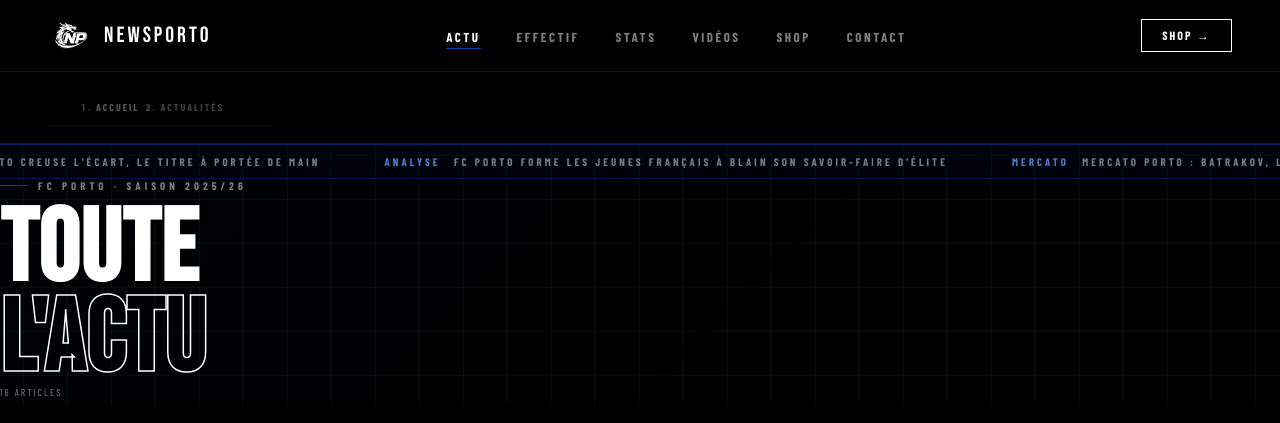
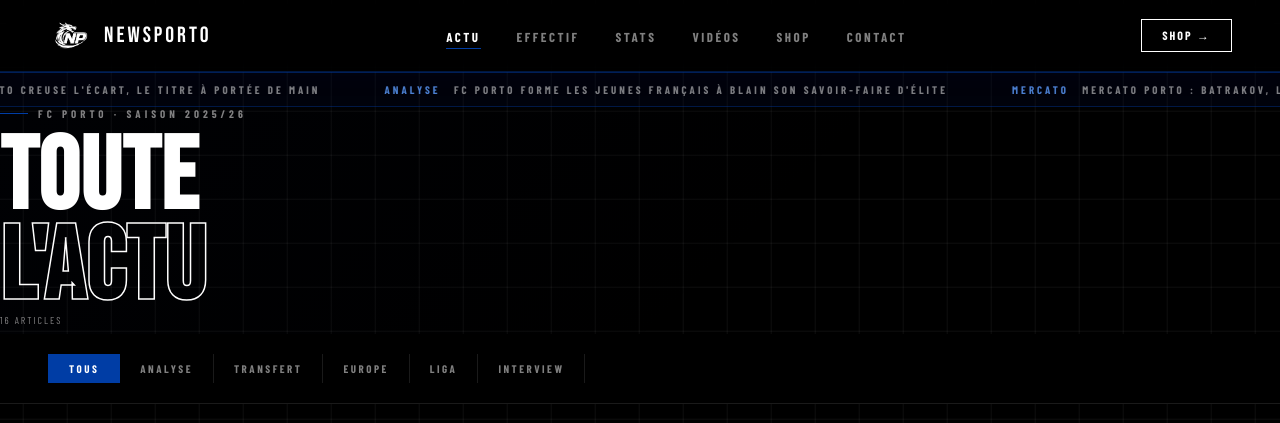
Before and after one commit to farfadetmalice83-collab/NewsPorto, a website: page actu.html in a window 1280 px wide. Shown: the top 423 px of the page. Drawn offline with nearby package versions, Linux system fonts and the light colour scheme; files whose address does not match are found by name.

Commit message:
Update actu.html

```diff
--- a/actu.html
+++ b/actu.html
@@ -819,21 +819,6 @@ img[loading="lazy"].loaded { opacity: 1; }
   });
   </script>
 
-  <!-- BREADCRUMB (SEO + UX) -->
-  <nav aria-label="breadcrumb">
-    <ol class="breadcrumb" itemscope itemtype="https://schema.org/BreadcrumbList">
-      <li itemprop="itemListElement" itemscope itemtype="https://schema.org/ListItem">
-        <a href="index.html" itemprop="item"><span itemprop="name">Accueil</span></a>
-        <meta itemprop="position" content="1">
-      </li>
-      <span class="breadcrumb-sep">›</span>
-      <li itemprop="itemListElement" itemscope itemtype="https://schema.org/ListItem">
-        <span itemprop="name">Actualités</span>
-        <meta itemprop="position" content="2">
-      </li>
-    </ol>
-  </nav>
-
   <!-- TICKER -->
   <div class="ticker">
     <div class="ticker-inner" id="ticker-inner">
```
